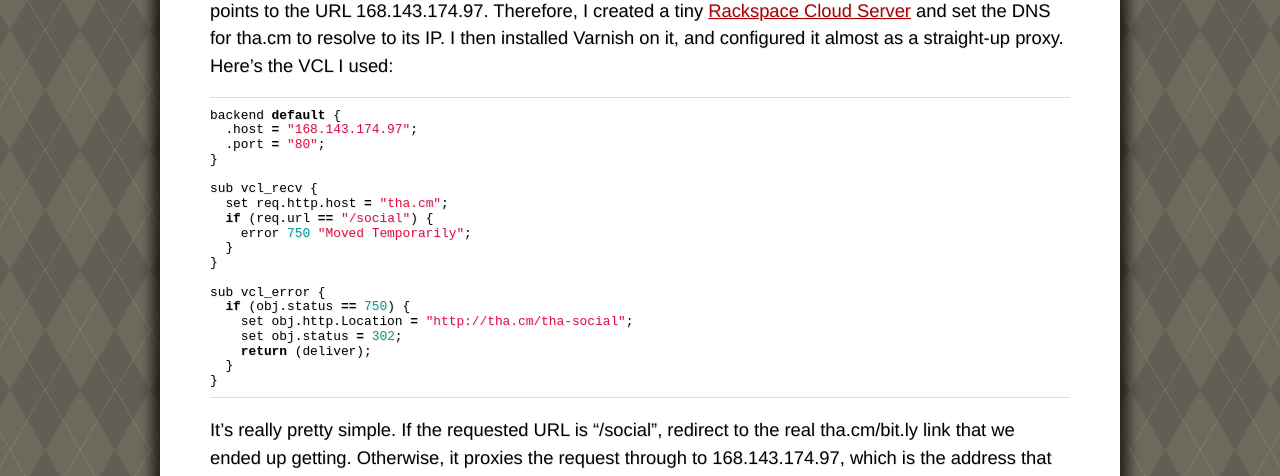
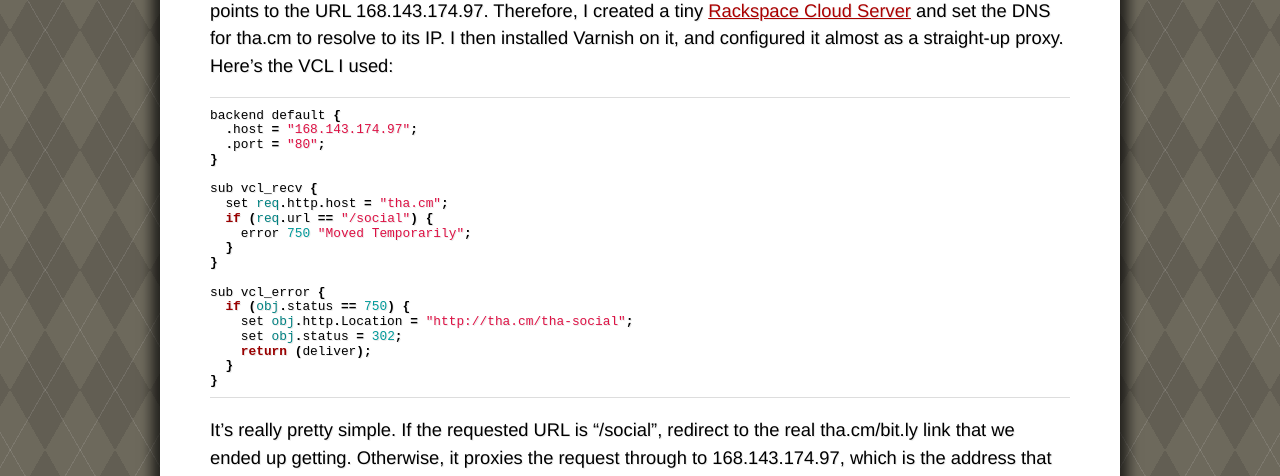
Before and after one commit to smerrill/grenadesandwich.com, a Jekyll site: the page built from _posts/2012-01-01-my-most-egregious-varnish-hack.md, in a window 1280 px wide. Shown: the part 1410-1886 px from the top of the page. Built offline with Jekyll 4.4.1, drawn with Linux system fonts in a browser that asks for light colours; Markdown is read by kramdown in place of the engine named in the settings.

Commit message:
Change VCL highlight tags.

```diff
--- a/_posts/2012-01-01-my-most-egregious-varnish-hack.md
+++ b/_posts/2012-01-01-my-most-egregious-varnish-hack.md
@@ -35,7 +35,7 @@ We looked at other link-shortening services, but many of them cost too much or d
 
 The way that you implement bit.ly custom short domain support is by setting up a DNS <strong>A</strong> record that points to the URL 168.143.174.97. Therefore, I created a tiny [Rackspace Cloud Server](http://www.rackspace.com/cloud/cloud_hosting_products/servers/) and set the DNS for tha.cm to resolve to its IP. I then installed Varnish on it, and configured it almost as a straight-up proxy. Here's the VCL I used:
 
-{% highlight c %}
+{% highlight scala %}
 backend default {
   .host = "168.143.174.97";
   .port = "80";
```
